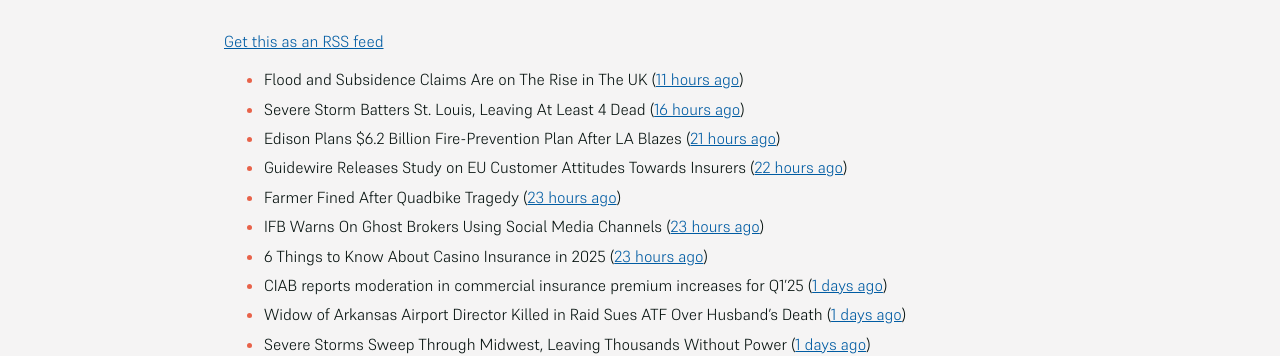
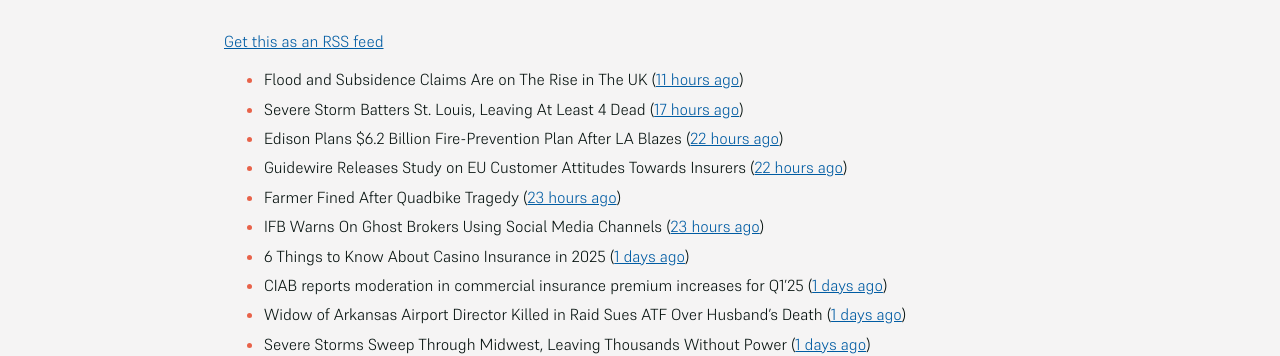
Before and after one commit to mat-0/feeds.thechels.uk, a Jekyll site: the page built from index.md, in a window 1280 px wide and 900 px high. Shown: the part 206-562 px from the top of the window. Built offline with Jekyll 4.4.1, drawn with Linux system fonts in a browser that asks for light colours; some of the changed text lies outside the part shown.

Commit message:
New Feed

```diff
--- a/index.md
+++ b/index.md
@@ -9,12 +9,12 @@ description: Latest Updates
 
 <!-- news_marker starts -->
 - Flood and Subsidence Claims Are on The Rise in The UK ([11 hours ago](https://insurance-edge.net/2025/05/17/flood-and-subsidence-claims-are-on-the-rise-in-the-uk/))
-- Severe Storm Batters St. Louis, Leaving At Least 4 Dead ([16 hours ago](https://www.insurancejournal.com/news/midwest/2025/05/16/824121.htm))
-- Edison Plans $6.2 Billion Fire-Prevention Plan After LA Blazes ([21 hours ago](https://www.insurancejournal.com/news/west/2025/05/16/824114.htm))
+- Severe Storm Batters St. Louis, Leaving At Least 4 Dead ([17 hours ago](https://www.insurancejournal.com/news/midwest/2025/05/16/824121.htm))
+- Edison Plans $6.2 Billion Fire-Prevention Plan After LA Blazes ([22 hours ago](https://www.insurancejournal.com/news/west/2025/05/16/824114.htm))
 - Guidewire Releases Study on EU Customer Attitudes Towards Insurers ([22 hours ago](https://insurance-edge.net/2025/05/16/guidewire-releases-study-on-eu-customer-attitudes-towards-insurers/))
 - Farmer Fined After Quadbike Tragedy ([23 hours ago](https://insurance-edge.net/2025/05/16/farmer-fined-after-quadbike-tragedy/))
 - IFB Warns On Ghost Brokers Using Social Media Channels ([23 hours ago](https://insurance-edge.net/2025/05/16/ifb-warns-on-ghost-brokers-using-social-media-channels/))
-- 6 Things to Know About Casino Insurance in 2025 ([23 hours ago](https://insurance-edge.net/2025/05/16/6-things-to-know-about-casino-insurance-in-2025/))
+- 6 Things to Know About Casino Insurance in 2025 ([1 days ago](https://insurance-edge.net/2025/05/16/6-things-to-know-about-casino-insurance-in-2025/))
 - CIAB reports moderation in commercial insurance premium increases for Q1’25 ([1 days ago](https://www.reinsurancene.ws/ciab-reports-moderation-in-commercial-insurance-premium-increases-for-q125/))
 - Widow of Arkansas Airport Director Killed in Raid Sues ATF Over Husband’s Death ([1 days ago](https://www.insurancejournal.com/news/southcentral/2025/05/16/824097.htm))
 - Severe Storms Sweep Through Midwest, Leaving Thousands Without Power ([1 days ago](https://www.insurancejournal.com/news/midwest/2025/05/16/824092.htm))
```
Also changed, not shown: other parts of index.md (+3 -3 lines).
